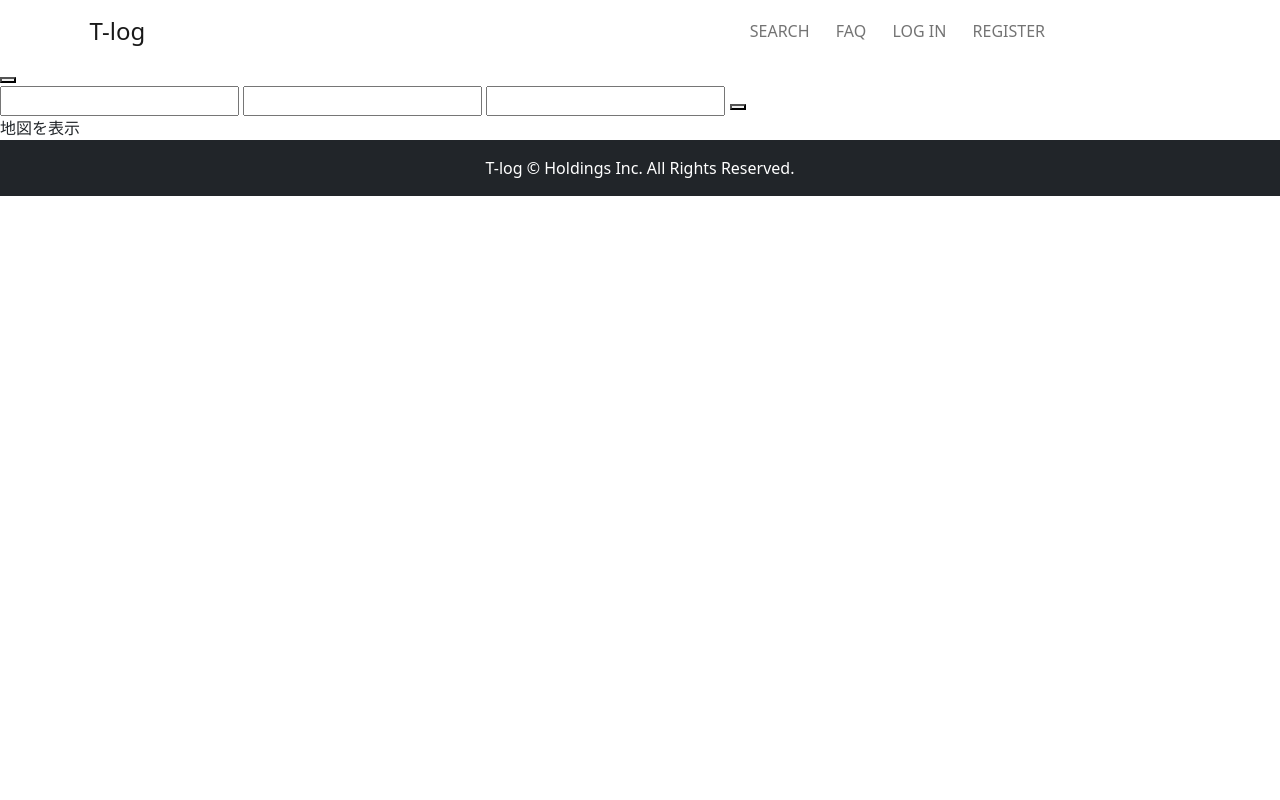
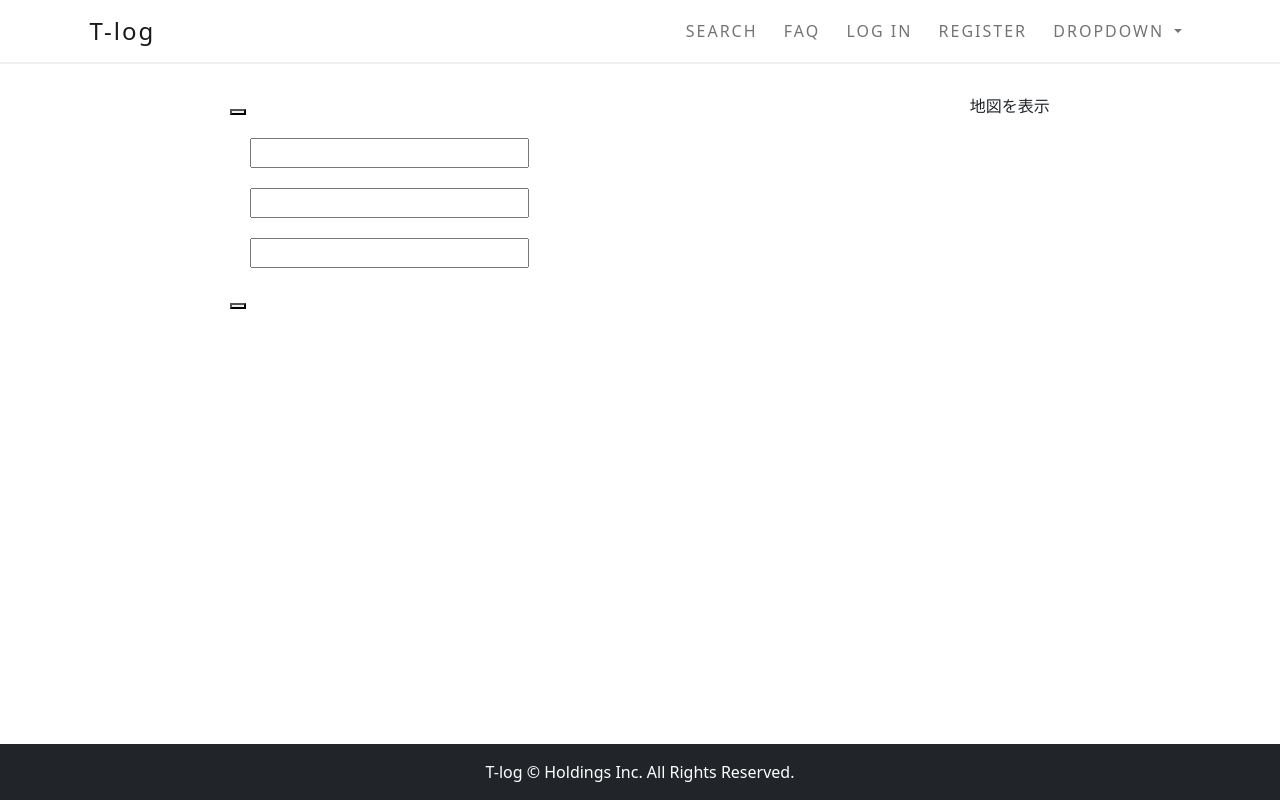
Before and after one commit to raddykassy/Rotom, a Flask app: page /post in a window 1280 px wide. Run offline with Flask 2, Linux system fonts and the light colour scheme; some web fonts are replaced.

Commit message:
layout、ヘッダー、post.html修正

```diff
--- a/static/css/style.css
+++ b/static/css/style.css
@@ -5,10 +5,16 @@
 /* end fonts */
 
 /* common */
+.wrapper {
+    position: relative;
+    min-height: 100vh;
+    padding-bottom: 2rem;
+    box-sizing: border-box;
+}
+
 ul {
     list-style-type: none;
 }
-/* common end */
 
 /* header */
 
@@ -16,11 +22,14 @@ header {
     position: fixed;
     width: 100%;
     z-index: 999;
+    letter-spacing: 2px;
 }
 
 /* excepted index.html */
 .normal-hd {
     position: relative !important;
+    border-bottom: 2px solid;
+    border-color: #efefef;
 }
 /* excepted index.html */
 
@@ -47,7 +56,17 @@ ul li.item:not(:first-of-type) {
 }
 /* end header */
 
-/* main */
+/* footer */
+footer {
+    width: 100%;
+    position: absolute;
+    bottom: 0;
+}
+/* footer end */
+
+/* common end */
+
+/* main(index.html) */
 .mainContents {
     width: 100%;
     height: auto;
@@ -60,17 +79,6 @@ ul li.item:not(:first-of-type) {
     background-repeat: no-repeat;
     position: relative;
 }
-
-/* .mainContents:before {
-    content: "";
-    position: absolute;
-    top: 0;
-    right: 0;
-    left: 0;
-    bottom: 0;
-    background-color: rgba(0,0,0,0.5);
-} */
-
 
 .headline {
     z-index: 10;
@@ -107,6 +115,19 @@ ul li.item:not(:first-of-type) {
 }
 /* form-search end */
 
-/* footer */
+/* post(post.html) */
+.planning {
+    margin-top: 30px;
+}
 
-/* footer end */
+.planning-wrapper {
+    display: flex;
+    justify-content: space-around;
+}
+
+.post-plan-form > input {
+    display: block;
+    width: 100%;
+    margin: 20px;
+}
+/* end post(post.html) */
--- a/templates/layout.html
+++ b/templates/layout.html
@@ -11,6 +11,7 @@
     <link rel="stylesheet" href="../static/css/style.css">
 </head>
 <body>
+    <div class="wrapper">
 
         {% block header %}
             <!-- header -->
@@ -26,6 +27,7 @@
                 <span class="text-white">T-log © Holdings Inc. All Rights Reserved.</span>
             </div>
         </footer>
+    </div>
 
     <!-- bootstrap(js) -->
     <script src="https://cdn.jsdelivr.net/npm/bootstrap@5.0.2/dist/js/bootstrap.bundle.min.js" integrity="sha384-MrcW6ZMFYlzcLA8Nl+NtUVF0sA7MsXsP1UyJoMp4YLEuNSfAP+JcXn/tWtIaxVXM" crossorigin="anonymous"></script>
--- a/templates/post.html
+++ b/templates/post.html
@@ -27,7 +27,7 @@
                       <a class="nav-link" href="#">REGISTER</a>
                   </li>
                   <li class="nav-item dropdown item">
-                      <a class="nav-link dropdown-toggle text-white" href="#" id="navbarDropdownMenuLink" role="button" data-bs-toggle="dropdown" aria-expanded="false">
+                      <a class="nav-link dropdown-toggle" href="#" id="navbarDropdownMenuLink" role="button" data-bs-toggle="dropdown" aria-expanded="false">
                           DROPDOWN
                       </a>
                       <ul class="dropdown-menu" aria-labelledby="navbarDropdownMenuLink">
@@ -48,22 +48,22 @@
 {% block content %}
 
 <main class="planning">
-
+  <div class="planning-wrapper">
     <div class="plan-form">
         <div class="add-btn-container">
           <button class="add-btn"></button>
         </div>
-        <form action="" method="POST">
+        <form class="post-plan-form" action="" method="POST">
             <input type="text" name="location1">
             <input type="text" name="location2">
             <input type="text" name="location3">
             <button type="submit" name="submit" value="確定">
         </form>
     </div>
-
     <div class="plan-location">
         <div>地図を表示</div>
     </div>
+  </div>
 </main>
 
 {% endblock %}
```
Lines whose indentation alone changed are shown as unchanged.
